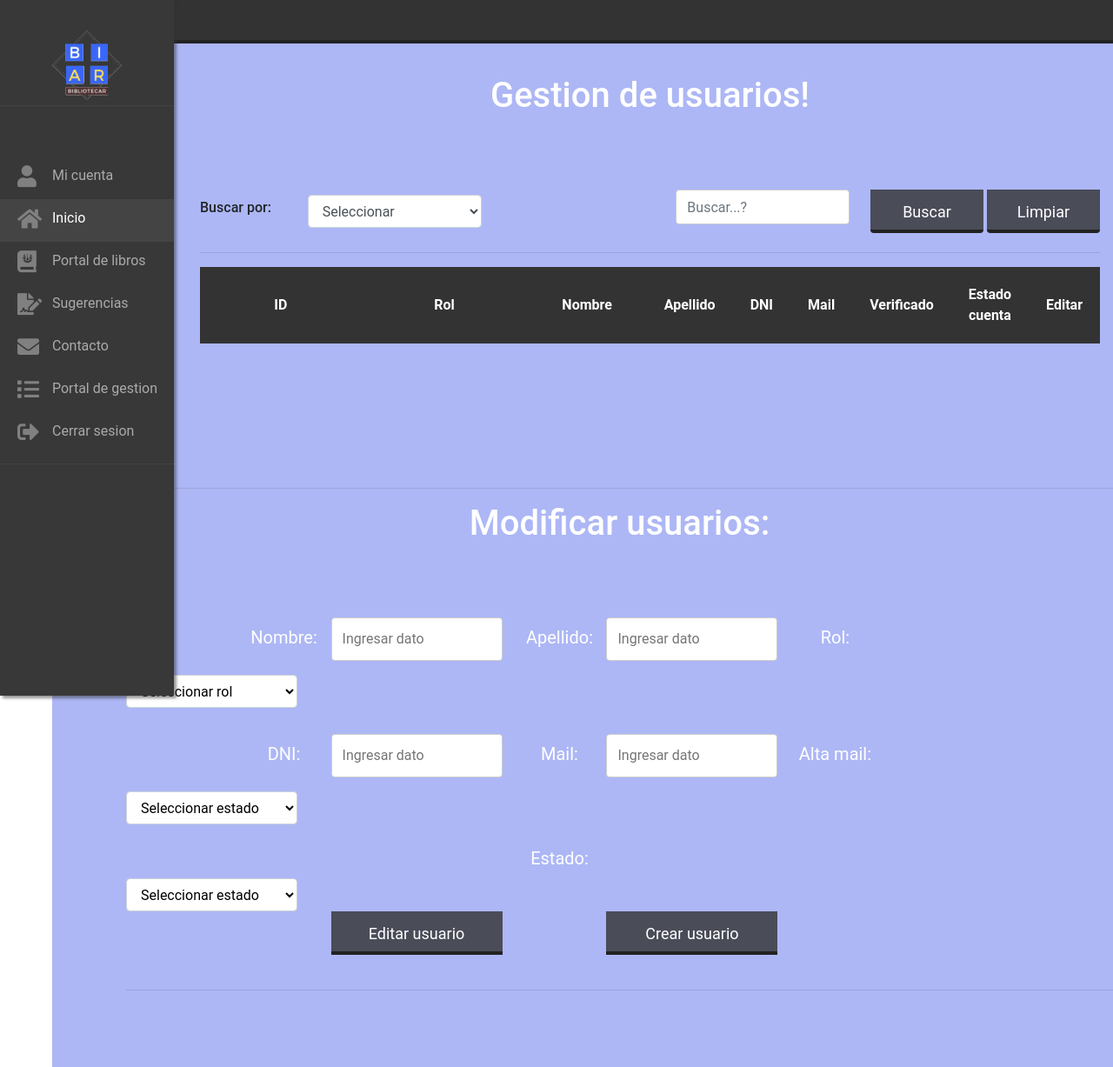
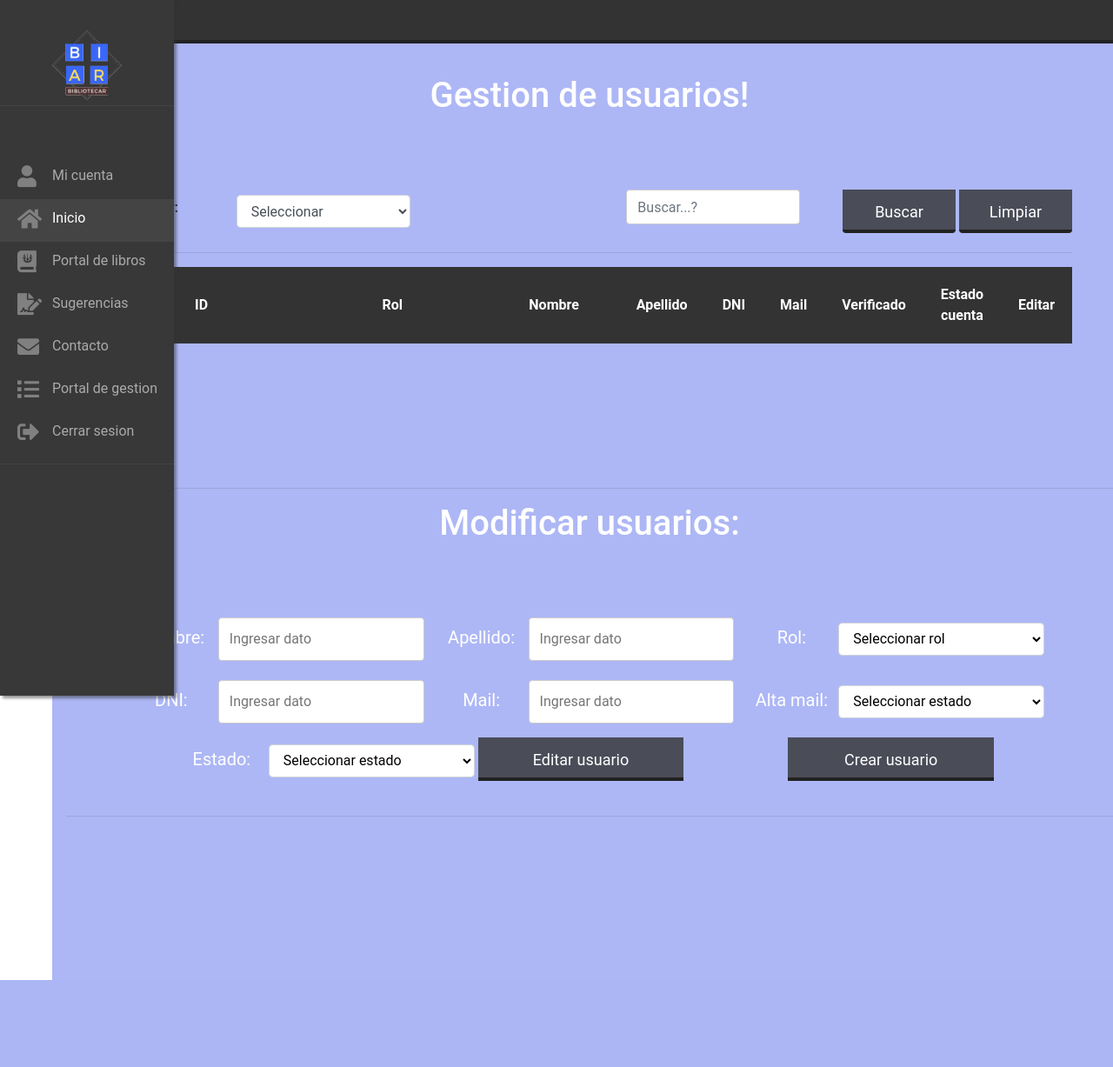
Before and after one commit to Marcos-Iorio/bibliotecar, a PHP site: page /admin-usuarios.php in a window 1280 px wide. Shown: the whole page at 87% size. After the commit the page ends 1127 px from the top, so only its background shows below. Run offline with PHP 8.4, Linux system fonts and the light colour scheme; the visitor is signed in with stand-in values (Sample User, id 1); data that the repository does not hold is empty; some libraries are stand-ins or nearby versions.

Commit message:
css admin

```diff
--- a/admin-usuarios.php
+++ b/admin-usuarios.php
@@ -38,6 +38,7 @@ if (!isset($_SESSION['loggedin']) || $_SESSION['loggedin'] == false || !isset($_
     <link rel="stylesheet" href="https://cdnjs.cloudflare.com/ajax/libs/font-awesome/5.15.3/css/all.min.css">
     <link rel="stylesheet" href="css/inicio.css">
     <link rel="stylesheet" href="css/usuarios.css">
+    <script src="js/navbarToggle.js"></script>
     <link rel="stylesheet" href="https://cdnjs.cloudflare.com/ajax/libs/font-awesome/5.15.3/css/all.min.css">
     <title>Document</title>
 </head>
@@ -254,10 +255,10 @@ if (isset($_SESSION['pages']) && isset($_SESSION['busqueda']) && isset($_SESSION
           <hr>
                                 <h3>Modificar usuarios:</h3>
 
-            <section class = "subir-libro" style="text-align: center; margin-right: 150px;">
+            <section class = "subir-libro" style="text-align: center; margin-right: 20px;">
               <div class="container-form">
                 <form name="formUsuarios" action="" method = "POST" class= "form-libro">
-<div>
+                  <div class="datos-usuario">
                     <label for="" style="width: 100px;">Nombre:</label>
                     <input name="txtNombre" style="background-color: white; color: black; width: 20%;"type="text" name="titulo" id="titulo"  placeholder="Ingresar dato">
                     <label for=""style="width: 100px;">Apellido: </label>
@@ -270,7 +271,8 @@ if (isset($_SESSION['pages']) && isset($_SESSION['busqueda']) && isset($_SESSION
                     <!--<input name="txtRol" style="background-color: white; color: black; width: 20%;"type="text" name="desc" id="desc"  placeholder="Seleccionar">  -->
                     <br style="width: 50px;">
 
-                  </div><div>
+                  </div>
+                  <div>
 
 
                     <label for=""style="width: 100px;">DNI: </label>
@@ -284,10 +286,8 @@ if (isset($_SESSION['pages']) && isset($_SESSION['busqueda']) && isset($_SESSION
                      </select>
                     <!--<input name="txtAlta" style="background-color: white; color: black; width: 20%;"type="text" name="stock" id="stock"  placeholder="Seleccionar">-->
                     <br style="width: 50px;">
-</div><div >
-
-
-
+                </div>
+                <div >
                      <label for=""style="width: 100px;">Estado:</label>
                      <select style="background-color: white; color: black; width: 20%;" name="selecEstadoUsuario" class="form-control" style="width: 200px; margin-right: 200px;">
                     <option  value="" disabled selected name="txtEstadoUsuario">Seleccionar estado</option>
@@ -307,8 +307,6 @@ if (isset($_SESSION['pages']) && isset($_SESSION['busqueda']) && isset($_SESSION
 
 
 </div>
-
-
 
                     </form>
 
@@ -330,7 +328,6 @@ if (isset($_SESSION['pages']) && isset($_SESSION['busqueda']) && isset($_SESSION
       </section>
 
 </body>
-<script src="js/navbarToggle.js"></script>
  <!-- jQuery CDN - Slim version =without AJAX -->
  <script src="https://code.jquery.com/jquery-3.3.1.slim.min.js" integrity="sha384-q8i/X+965DzO0rT7abK41JStQIAqVgRVzpbzo5smXKp4YfRvH+8abtTE1Pi6jizo" crossorigin="anonymous"></script>
     <!-- Popper.JS -->
--- a/css/inicio.css
+++ b/css/inicio.css
@@ -52,8 +52,7 @@ section.contenido.wrapper{
     width: 100%;
     padding: 16px;
     padding-right: 0px;
-    padding-bottom: 0px;
-    padding-left: 85px;
+    padding-bottom: 100px;
     transition: padding-left 0.5s;
     overflow-y: hidden;
     overflow-x: hidden;
--- a/css/usuarios.css
+++ b/css/usuarios.css
@@ -29,7 +29,6 @@ h3 {
 .main-libros{
     background-color: transparent;
     padding-top: 70px;
-    padding-left: 85px;
 
 }
 
@@ -385,3 +384,8 @@ input#buscar:hover{
     background: white;
 
 }
+
+
+.form-control{
+    display: inline-block !important;
+}
--- a/php/db.php
+++ b/php/db.php
@@ -4,7 +4,7 @@
  $user = "S83WlvOPYk";
  $password = 'PZYFMdycMI'; */
 
-$dbname = "bibliotecar3";
+$dbname = "bibliotecar";
  $user = "root";
  $password = '';
  try {
```
Also changed, not shown: 1 other file.
